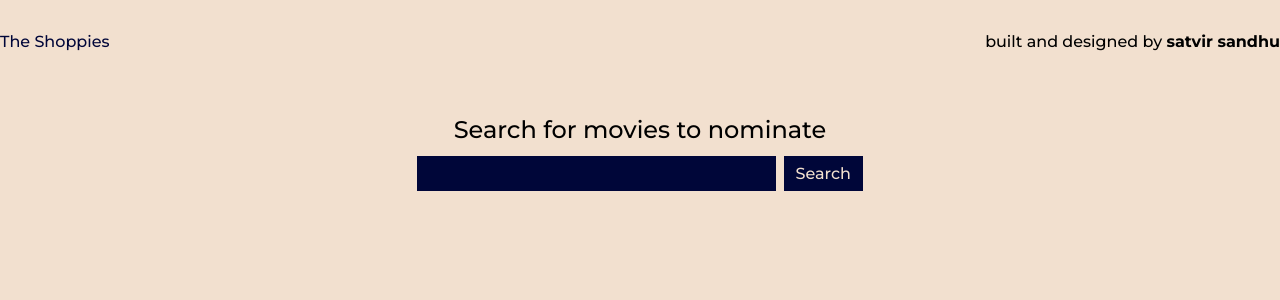
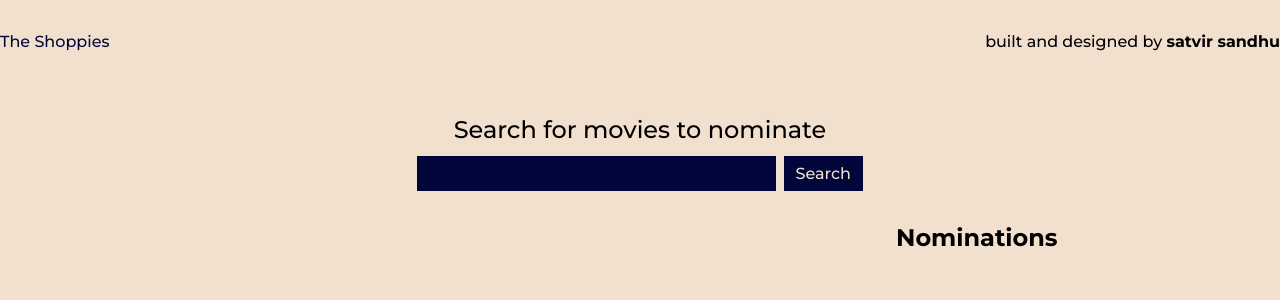
Before and after one commit to satv1r/Shoppies-W21, a React (Create React App) app: page /search in a window 1280 px wide. Shown: the top 300 px of the page. Built offline with nearby package versions, Linux system fonts and the light colour scheme.

Commit message:
wrap state changes in function to ensure latest value

```diff
--- a/src/App.js
+++ b/src/App.js
@@ -26,19 +26,13 @@ function App() {
   };
 
   const addNomination = (movie) => {
-    let newNominations = nominations;
-    newNominations.push(movie);
-    setNominations(newNominations);
+    setNominations(() => [...nominations, movie]);
   };
 
   const removeNomination = (movie) => {
-    let newNominations = nominations.filter((currentMovie) => {
-      if (currentMovie === movie) {
-        return false;
-      }
-      return true;
-    });
-    setNominations(newNominations);
+    setNominations(
+      nominations.filter((currentMovie) => currentMovie === movie)
+    );
   };
 
   return (
@@ -64,6 +58,7 @@ function App() {
               onChange={onChange}
               addNomination={addNomination}
               removeNomination={removeNomination}
+              nominations={nominations}
               input={input}
               movies={movies}
             />
--- a/src/components/Card.js
+++ b/src/components/Card.js
@@ -2,7 +2,7 @@ import React from "react";
 
 const Card = ({ movie, addNomination }) => {
   return (
-    <li className="card" key={movie.id}>
+    <li className="card">
       <div className="image">
         <img
           src={`https://image.tmdb.org/t/p/w200${movie.poster_path}`}
--- a/src/components/Results.js
+++ b/src/components/Results.js
@@ -32,7 +32,13 @@ const Results = ({ query, movies, addNomination }) => {
       <div className="cards">
         <ul>
           {moviesToRender.map((movie) => {
-            return <Card movie={movie} addNomination={addNomination} />;
+            return (
+              <Card
+                movie={movie}
+                key={movie.id}
+                addNomination={addNomination}
+              />
+            );
           })}
         </ul>
         {movies.length > 0 && (
--- a/src/pages/Search.js
+++ b/src/pages/Search.js
@@ -8,6 +8,7 @@ const Search = ({
   movies,
   addNomination,
   removeNomination,
+  nominations,
 }) => {
   return (
     <div className="container searchPage">
@@ -23,7 +24,21 @@ const Search = ({
         />
         <button>Search</button>
       </form>
-      <Results query={input} movies={movies} addNomination={addNomination} />
+      <div className="presentation">
+        <Results query={input} movies={movies} addNomination={addNomination} />
+        <div className="nominations">
+          <h2>Nominations</h2>
+          <ul>
+            {nominations.map((movie) => {
+              return (
+                <li>
+                  <h3>{movie.title}</h3>
+                </li>
+              );
+            })}
+          </ul>
+        </div>
+      </div>
     </div>
   );
 };
--- a/src/styles/index.css
+++ b/src/styles/index.css
@@ -218,6 +218,10 @@ nav li {
   font-size: 1rem;
 }
 
+.results {
+  width: 65%;
+}
+
 .results p {
   font-weight: 300;
   font-size: 1rem;
@@ -228,7 +232,7 @@ nav li {
 }
 
 .cards {
-  width: 65%;
+  width: 100%;
 }
 
 .cards ul {
@@ -330,3 +334,16 @@ nav li {
   border: none;
   background: #95bf47;
 }
+
+.presentation {
+  display: -webkit-box;
+  display: -ms-flexbox;
+  display: flex;
+  -webkit-box-pack: justify;
+      -ms-flex-pack: justify;
+          justify-content: space-between;
+}
+
+.nominations {
+  width: 30%;
+}
--- a/src/styles/sass/index.scss
+++ b/src/styles/sass/index.scss
@@ -170,6 +170,7 @@ nav {
 }
 
 .results {
+  width: 65%;
   p {
     font-weight: 300;
     font-size: 1rem;
@@ -181,7 +182,7 @@ nav {
 }
 
 .cards {
-  width: 65%;
+  width: 100%;
   ul {
     width: 100%;
     display: flex;
@@ -249,3 +250,12 @@ nav {
     }
   }
 }
+
+.presentation {
+  display: flex;
+  justify-content: space-between;
+}
+
+.nominations {
+  width: 30%;
+}
```
